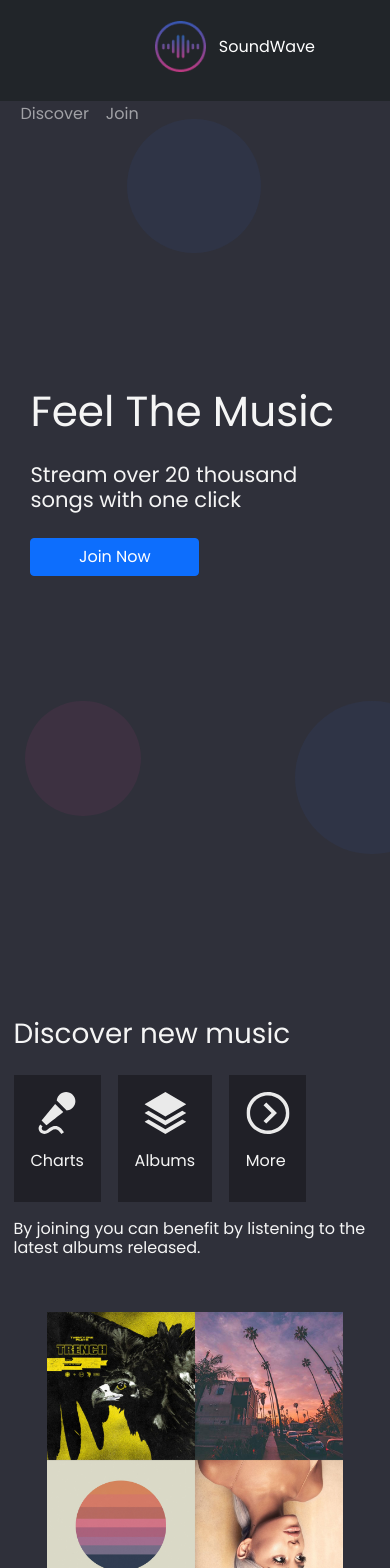
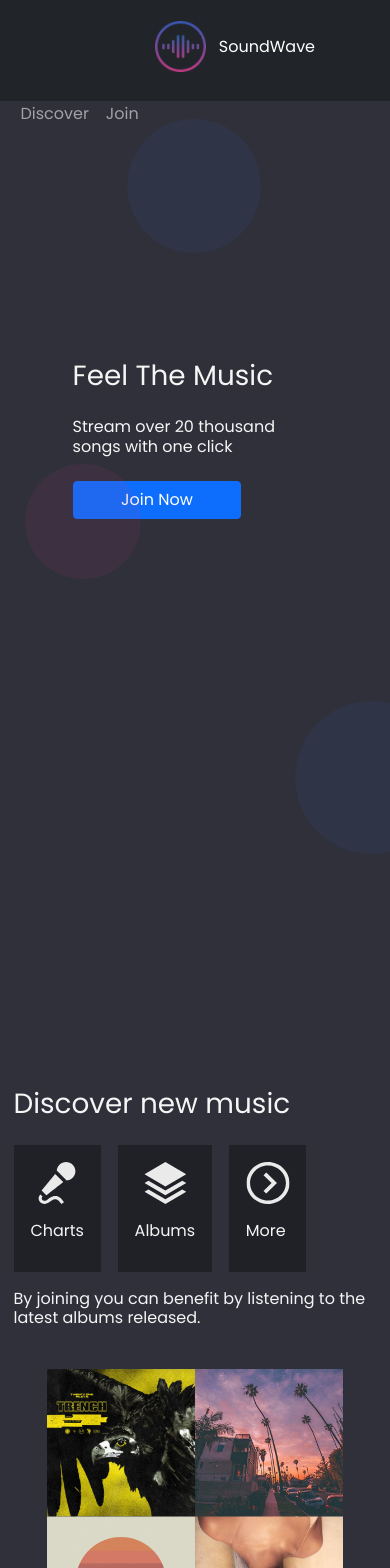
Before and after one commit to marielleia/Soundwave_project, a React (Create React App) app: page / in a window 390 px wide. Shown: the top 1568 px of the page. Built offline with nearby package versions, Linux system fonts and the light colour scheme.

Commit message:
update circles

```diff
--- a/src/App.css
+++ b/src/App.css
@@ -27,6 +27,8 @@ nav {
 #portada {
   height: 112vh;
   width: 100%;
+  z-index: 4;
+  overflow: hidden;
 }
 
 /*-------------DISCOVER--------*/
@@ -37,6 +39,9 @@ nav {
   flex-direction: row;
   justify-content: center;
   align-items: center;
+  padding-top: 15vh;
+  overflow: hidden;
+  z-index: 4;
 }
 
 /*------------JOIN------------*/
@@ -49,8 +54,9 @@ nav {
     align-items: center;
     position: relative;
     gap: 5vh;
-    margin: 5vh;
-    z-index: 3;
+    margin-top: 2vh;
+    z-index: 4;
+    overflow: hidden;
 }
 
 /*--------------FOOTER---------*/
--- a/src/components/Discover.js
+++ b/src/components/Discover.js
@@ -35,7 +35,7 @@ function Discover() {
               <footer>
                   <Footer/>
               </footer>
-              </>
+      </>
     );
   }
 
--- a/src/components/Join.css
+++ b/src/components/Join.css
@@ -1,5 +1,6 @@
 /*****JOIN THE FUN.*****/
 .text-form{
+    padding-top: 15vh;
     display: flex;
     flex-direction: row;
     justify-content: center;
--- a/src/components/Menu.css
+++ b/src/components/Menu.css
@@ -26,11 +26,14 @@
 
 /******responsive****/
 @media screen and (max-width: 420px) {
+    .div.container{
+
+    }
     .navbar>.container{
         margin-left: 1vh;
     }
- .div.nav-link.navbar-nav {
-    display: flex;
-    flex-direction: row;
+    .div.nav-link.navbar-nav {
+        display: flex;
+        flex-direction: row;
     }
 }
--- a/src/components/Portada.css
+++ b/src/components/Portada.css
@@ -7,7 +7,6 @@
 }
 
 .ImageHero{
-    display: flex;
     width: 50%;
     z-index: 1;
     display: flex;
@@ -18,8 +17,7 @@
     height: 80vh;
     padding-top: 10vh;
     top: 10vh;
-    left: 8vh;
-    display: flex;
+    left: 15vh;
     position: relative;
 }
 
@@ -51,40 +49,28 @@
 
 .circle3 {
     background-color: #3457b21a;
-    height: 35em;
-    width: 35em;
-    top: 35vh;
+    height: 30em;
+    width: 30em;
+    top: 30vh;
     left: 170vh;
 }
 
 /**********RESPONSIVE********/
 @media screen and (max-width: 420px) {
-    .main-portada{
+    .HomepageText{
         display: flex;
-        justify-content: center;
-    }
-    .HomepageText{
-        margin-top: 5vh;
-        padding: 3vh;
-    }
-    .HomepageText h1{
-        font-size: 5vh;
-    }
-    .HomepageText h6{
-        font-size: 2.5vh;
+        width: 45vh;
+        height: 80vh;
+        padding: 8vh;
     }
     .ImageHero, .ImageHero img {
         display: none;
     }
-    .HomepageText{
-        display: flex;
-        width: 45vh;
-        height: 80vh;
-    }
+
     .circle1{
         width: 6em;
         height: 6em;
-        top: 83vh;
+        top: 55vh;
         left: 3vh;
     }
     .circle2{
```
